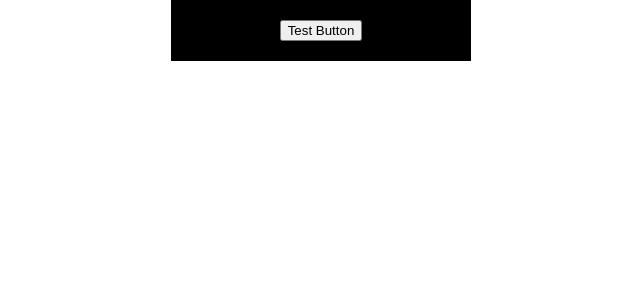
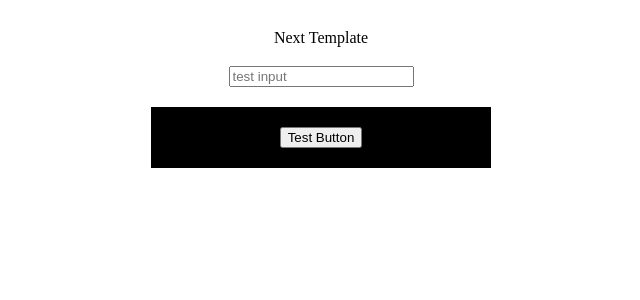
Before and after one commit to Oizys18/nextjs-template, a Next.js app: page / in a window 1280 px wide. Shown: the top 300 px of the page, without its empty margins (319-959 px from the left). Built offline with nearby package versions, Linux system fonts and the light colour scheme.

Commit message:
Add Test Button, theme update

```diff
--- /dev/null
+++ b/components/Input/index.tsx
@@ -0,0 +1,4 @@
+const Input = () => {
+  return <input placeholder='test input' />;
+};
+export default Input;
--- a/components/index.ts
+++ b/components/index.ts
@@ -1 +1,2 @@
-export { default as TestButton } from './testButton/index';
+export { default as TestButton } from './TestButton/index';
+export { default as Input } from './Input/index';
--- a/components/testButton/index.tsx
+++ b/components/testButton/index.tsx
@@ -11,10 +11,12 @@ function TestButton() {
 export default TestButton;
 
 const Wrapper = styled.div`
+  all: unset;
   width: 30rem;
   display: flex;
   padding: 2rem;
   margin: 0 auto;
   justify-content: center;
+  /* preload css */
   background-color: ${(props) => props.theme.color.black};
 `;
--- a/pages/index.tsx
+++ b/pages/index.tsx
@@ -1,12 +1,25 @@
 import type { NextPage } from 'next';
-import { TestButton } from '@components';
+import styled from 'styled-components';
+
+import { TestButton, Input } from '@components';
 
 const Index: NextPage = () => {
   return (
-    <div>
+    <Wrapper>
+      Next Template
+      <Input />
       <TestButton />
-    </div>
+    </Wrapper>
   );
 };
 
 export default Index;
+
+const Wrapper = styled.div`
+  gap: 20px;
+  padding: 30px;
+  display: flex;
+  align-items: center;
+  flex-direction: column;
+  justify-content: center;
+`;
--- a/theme/index.ts
+++ b/theme/index.ts
@@ -17,6 +17,12 @@ const ThemeResource: DefaultTheme = {
   color: {
     white: '#ffffff',
     black: '#000000',
+  },
+  // fontsizes
+  fontSize: {
+    big: '',
+    medium: '',
+    small: '',
   },
 };
 
```
Also changed, not shown: types/styled.d.ts (+6 -1 lines).
